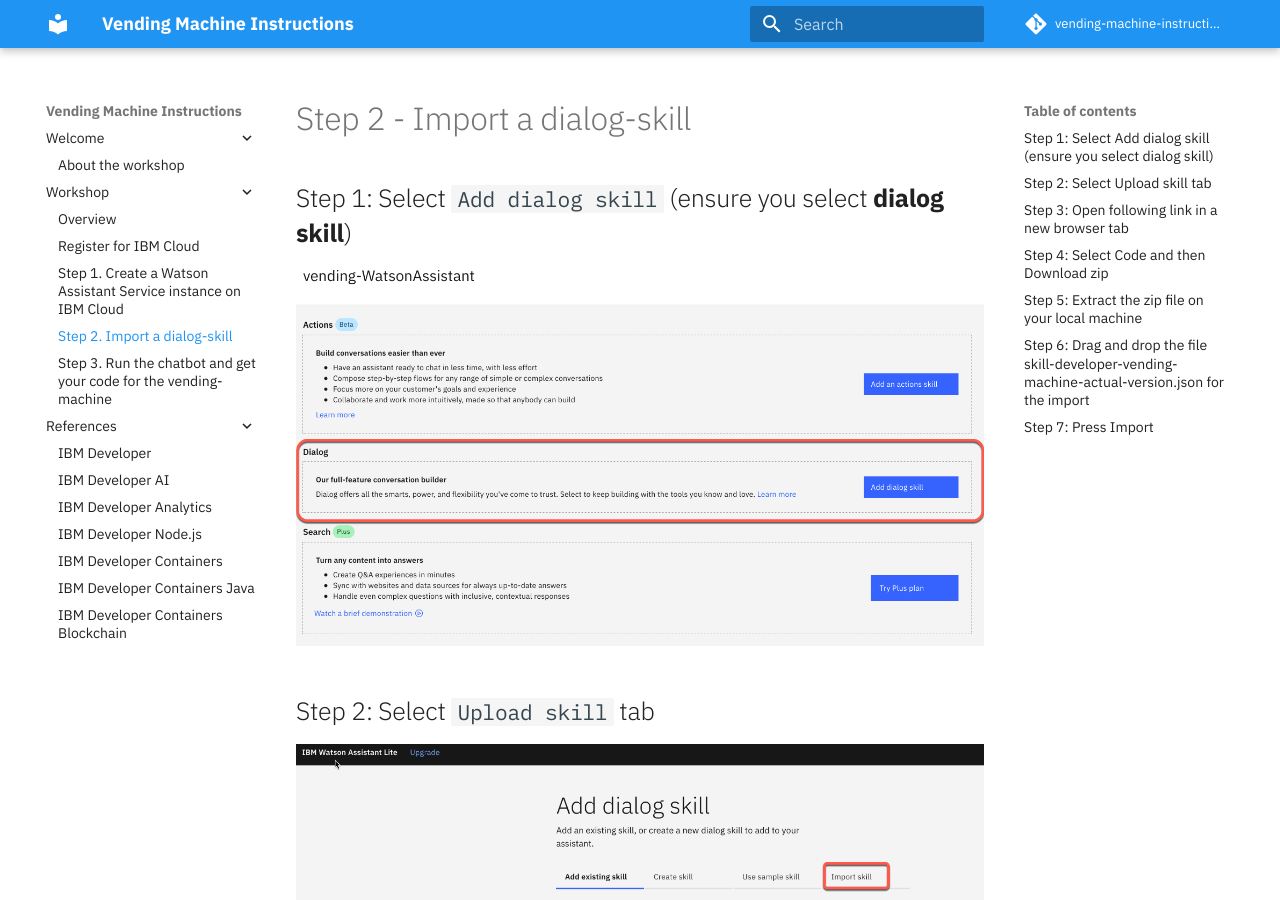
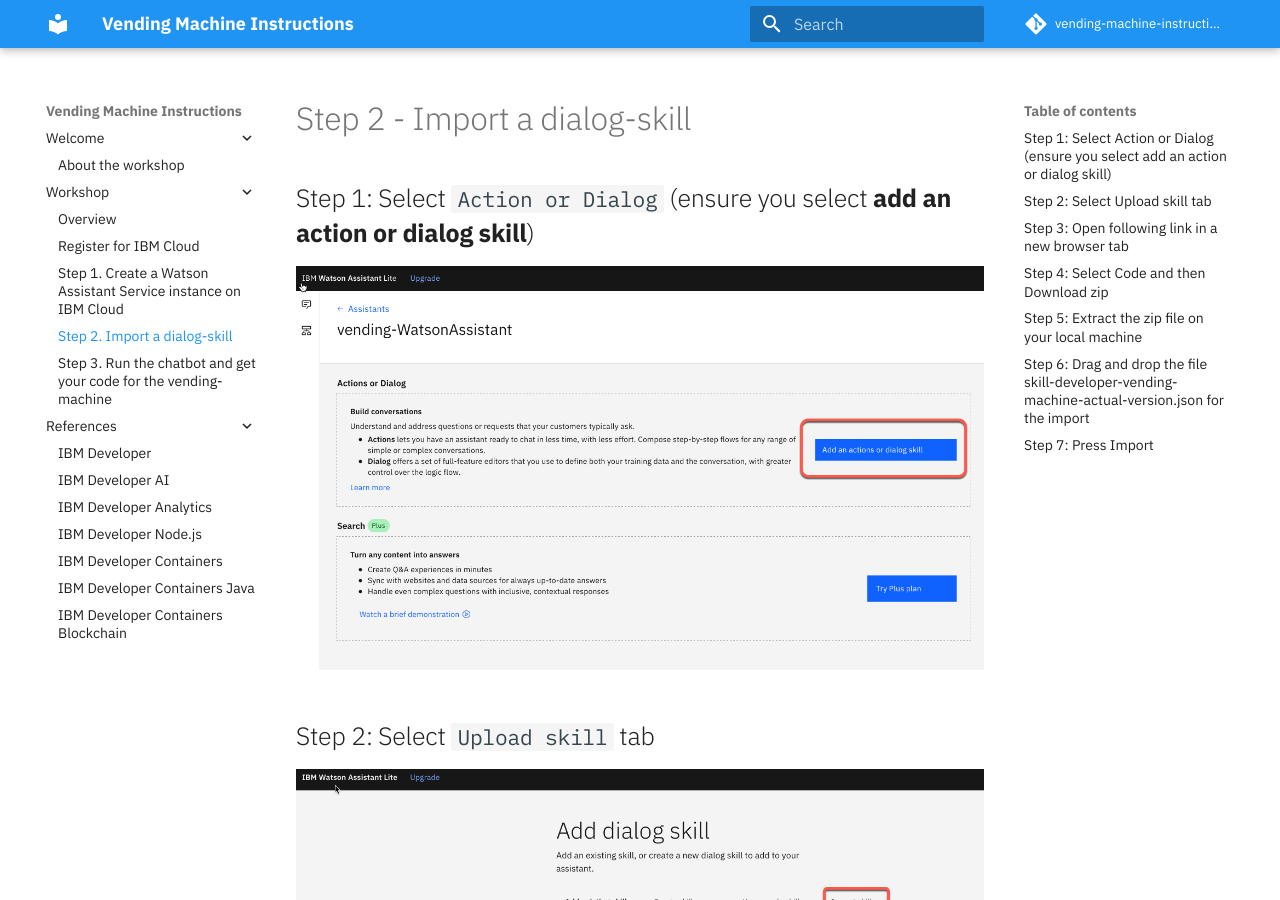
Before and after one commit to IBM/vending-machine-instructions, an MkDocs documentation site: the page built from workshop/exercise-02/README.md, in a window 1280 px wide and 900 px high. Built offline with MkDocs 1.6.1 and Material for MkDocs 9.7.7, drawn with Linux system fonts in a browser that asks for light colours; comment, search, counter and statistics services are not loaded.

Commit message:
update base on ui changes

```diff
--- a/workshop/exercise-02/README.md
+++ b/workshop/exercise-02/README.md
@@ -1,6 +1,6 @@
 # Step 2 - Import a dialog-skill
 
-## Step 1: Select `Add dialog skill` (ensure you select **dialog skill**)
+## Step 1: Select `Action or Dialog` (ensure you select **add an action or dialog skill**)
 
 ![assistant-1](../images/dialog-skill-assistant-01.png)
 
```
Also changed, not shown: workshop/exercise-01/README.md (+2 -0 lines), workshop/images/dialog-skill-assistant-01.png.
